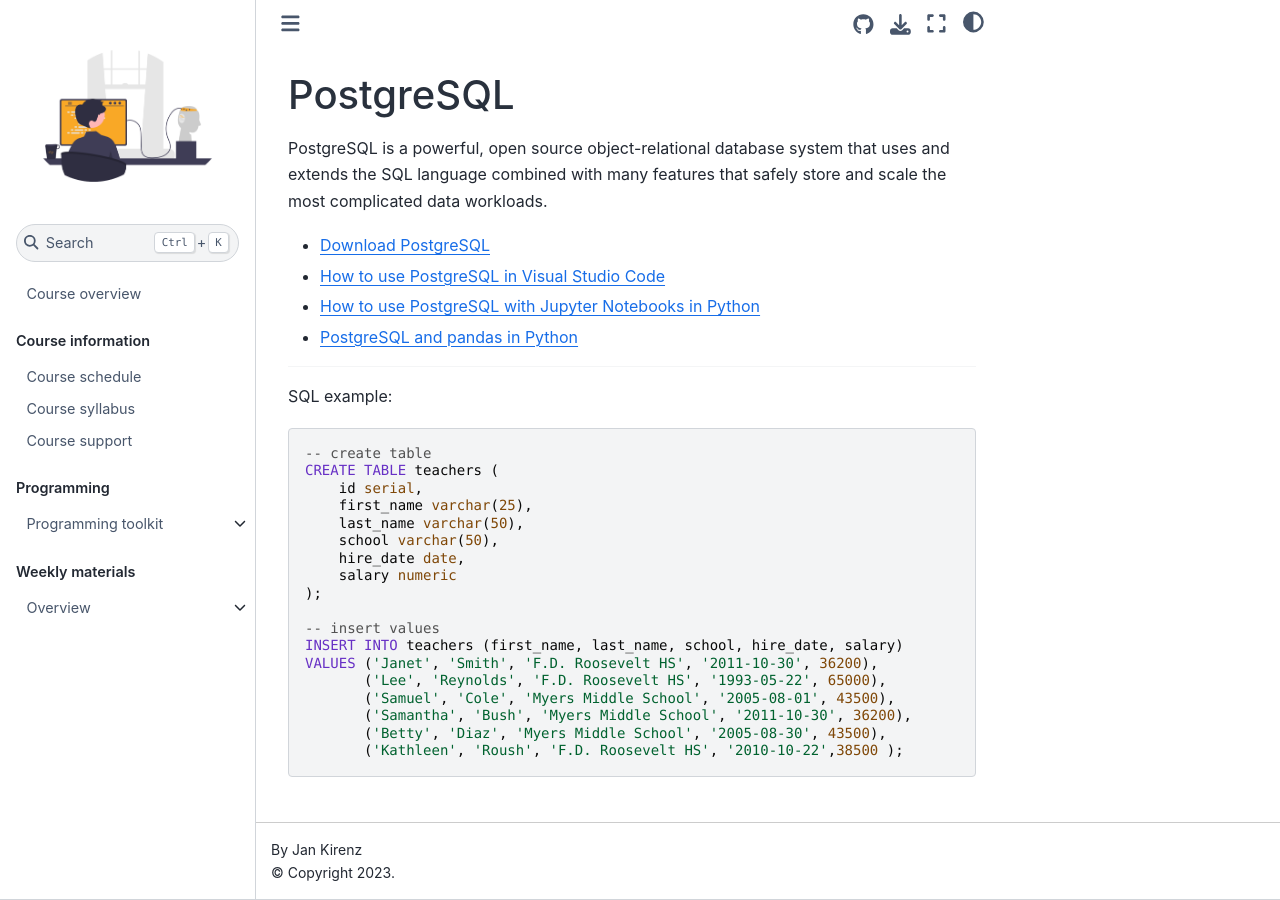
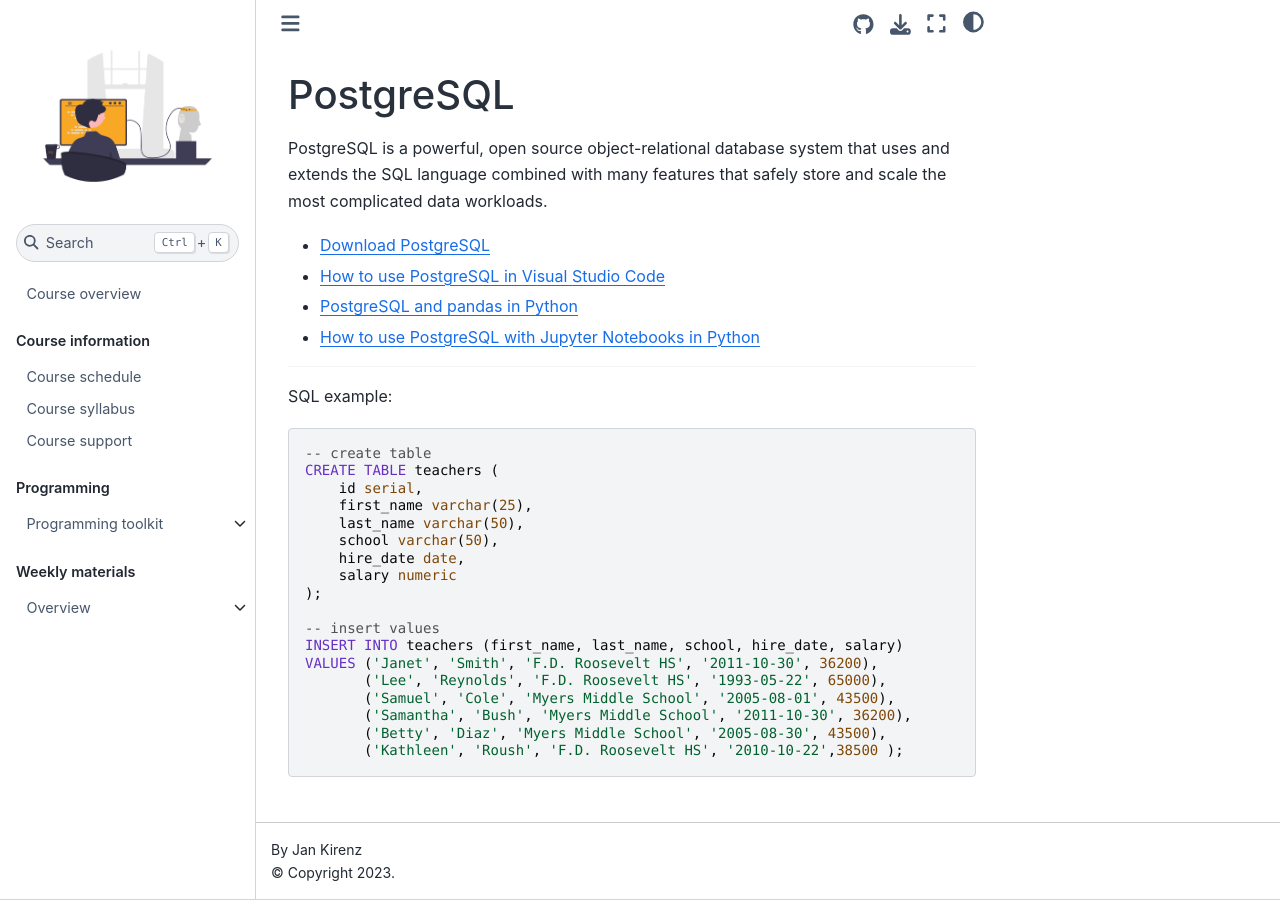
Before and after one commit to ds-ws22/website, a Jupyter Book: the page built from tutorials/databases/postgresql.md, in a window 1280 px wide. Built offline with Jupyter Book 1.0.4 settings and Sphinx 7.4.7 and the Sphinx Book theme 1.1.4, drawn with Linux system fonts in a browser that asks for light colours; comment, search, counter and statistics services are not loaded.

```diff
--- a/tutorials/databases/postgresql.md
+++ b/tutorials/databases/postgresql.md
@@ -7,9 +7,12 @@ PostgreSQL is a powerful, open source object-relational database system that use
 - [How to use PostgreSQL in Visual Studio Code](https://www.kirenz.com/post/2021-12-22-how-to-use-postgresql-in-visual-studio-code/how-to-use-postgresql-in-visual-studio-code/)
 
 
+- [PostgreSQL and pandas in Python](https://www.kirenz.com/post/2021-12-20-postgresql-and-pandas-in-python/postgresql-and-pandas-in-python/)
+
+
 - [How to use PostgreSQL with Jupyter Notebooks in Python](https://www.kirenz.com/post/2021-12-22-how-to-use-postgresql-with-jupyter-notebook-in-python/how-to-use-postgresql-with-jupyter-notebook-in-python/)
 
-- [PostgreSQL and pandas in Python](https://www.kirenz.com/post/2021-12-20-postgresql-and-pandas-in-python/postgresql-and-pandas-in-python/)
+
 
 
 ---
```
